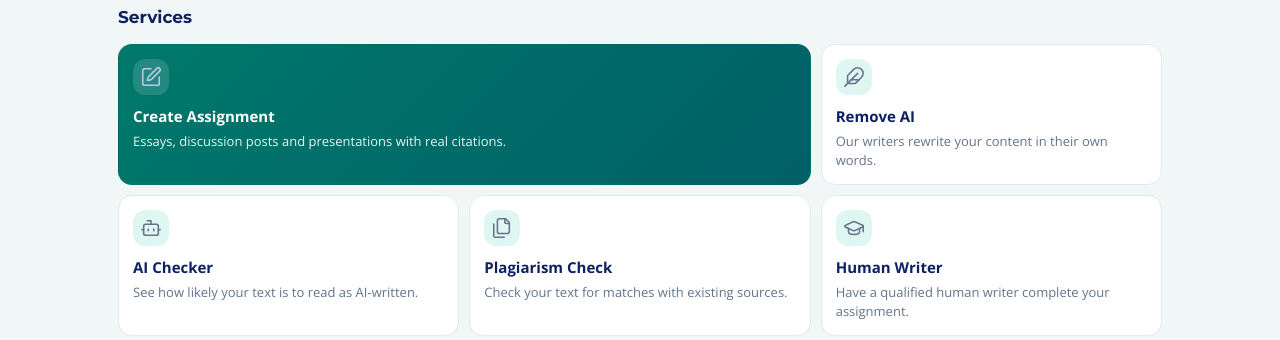
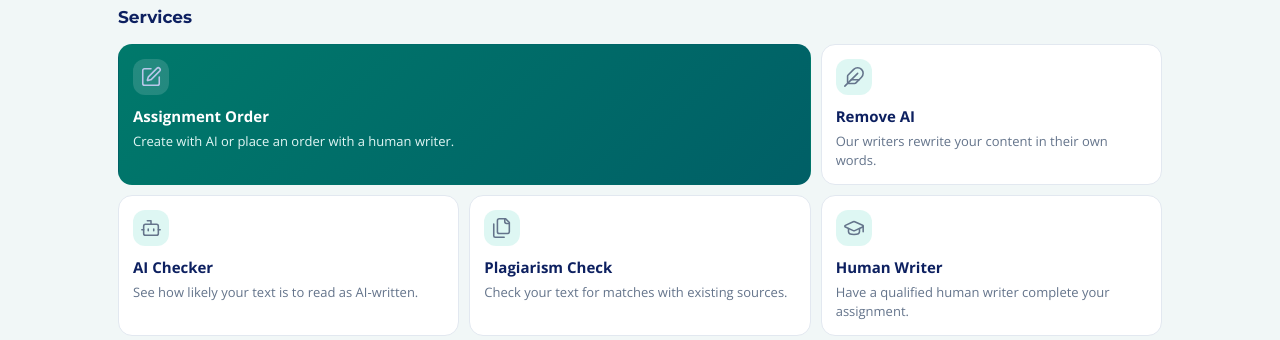
Before and after one commit to akyida001-lgtm/Smart-Study-Guides, a Flask app: page /dashboard in a window 1280 px wide. Shown: the part 351-691 px from the top of the page. Run offline with Flask 3, Linux system fonts and the light colour scheme; parts of the project's set-up code (start-up, migrations or seed data) failed here and were passed over; some libraries are stand-ins or nearby versions.

Commit message:
Rename menu to Assignment Order; add chooser page with AI pros/cons and order benefits

```diff
--- a/flask_app/app/routes.py
+++ b/flask_app/app/routes.py
@@ -388,7 +388,7 @@ def register_routes(app):
         },
     }
     GUEST_TILES = [
-        ("assign", "Create Assignment", "Essays, discussion posts and presentations with real citations.", "main.new_assignment"),
+        ("assign", "Assignment Order", "Create with AI or place an order with a human writer.", "main.assignment_order"),
         ("removeai", "Remove AI", "Our writers rewrite your content in their own words.", "main.remove_ai"),
         ("bot", "AI Checker", "See how likely your text is to read as AI-written.", "main.ai_checker"),
         ("files", "Plagiarism Check", "Check your text for matches with existing sources.", "main.plagiarism_checker"),
@@ -481,6 +481,10 @@ def register_routes(app):
         )
 
     # ---------- Assignment creation flow ----------
+
+    @main.route("/assignment-order")
+    def assignment_order():
+        return render_template("assignment_order.html", user=current_user)
 
     @main.route("/assignments/new", methods=["GET", "POST"])
     @guest_preview("assignments")
--- a/flask_app/templates/base.html
+++ b/flask_app/templates/base.html
@@ -65,9 +65,9 @@
   <!-- ── Instant pages: every main page is loaded in the background as soon as someone arrives ── -->
   <script>window.ssgWhenActive = function (f) { if (document.prerendering) { document.addEventListener('prerenderingchange', f, { once: true }); } else { f(); } };</script>
   {% if current_user.is_authenticated and not current_user.is_writer %}
-    {% set ssg_pages = [url_for('main.dashboard'), url_for('main.new_assignment'), url_for('main.my_assignments'), url_for('main.remove_ai'), url_for('main.ai_checker'), url_for('main.plagiarism_checker'), url_for('main.post_human_assignment'), url_for('main.job_docs'), url_for('main.pricing'), url_for('main.subscription_manage'), url_for('main.transactions'), url_for('main.profile'), url_for('main.help_page')] %}
+    {% set ssg_pages = [url_for('main.dashboard'), url_for('main.assignment_order'), url_for('main.new_assignment'), url_for('main.my_assignments'), url_for('main.remove_ai'), url_for('main.ai_checker'), url_for('main.plagiarism_checker'), url_for('main.post_human_assignment'), url_for('main.job_docs'), url_for('main.pricing'), url_for('main.subscription_manage'), url_for('main.transactions'), url_for('main.profile'), url_for('main.help_page')] %}
   {% elif not current_user.is_authenticated %}
-    {% set ssg_pages = [url_for('main.dashboard'), url_for('main.new_assignment'), url_for('main.remove_ai'), url_for('main.ai_checker'), url_for('main.plagiarism_checker'), url_for('main.post_human_assignment'), url_for('main.job_docs'), url_for('main.pricing'), url_for('main.help_page'), url_for('auth.login'), url_for('auth.signup'), url_for('main.index'), '/updates', '/terms', '/privacy'] %}
+    {% set ssg_pages = [url_for('main.dashboard'), url_for('main.assignment_order'), url_for('main.new_assignment'), url_for('main.remove_ai'), url_for('main.ai_checker'), url_for('main.plagiarism_checker'), url_for('main.post_human_assignment'), url_for('main.job_docs'), url_for('main.pricing'), url_for('main.help_page'), url_for('auth.login'), url_for('auth.signup'), url_for('main.index'), '/updates', '/terms', '/privacy'] %}
   {% else %}
     {% set ssg_pages = [] %}
   {% endif %}
@@ -175,8 +175,8 @@
       <a class="snav-item {% if request.endpoint == 'main.dashboard' %}active{% endif %}" href="{{ url_for('main.dashboard') }}">
         <span class="snav-icon">🏠</span> Dashboard
       </a>
-      <a class="snav-item {% if request.endpoint == 'main.new_assignment' %}active{% endif %}" href="{{ url_for('main.new_assignment') }}">
-        <span class="snav-icon">📝</span> Create Assignment
+      <a class="snav-item {% if request.endpoint in ('main.assignment_order', 'main.new_assignment') %}active{% endif %}" href="{{ url_for('main.assignment_order') }}">
+        <span class="snav-icon">📝</span> Assignment Order
       </a>
 
       <div class="snav-divider"></div>
@@ -334,7 +334,7 @@
   <a class="brand" href="{{ url_for('main.index') }}"><span class="tb-mark">{{ icon('book') }}</span><span class="tb-word">Smart Study<span class="dot">.</span>Guides</span></a>
   <div class="gn-links" id="gn-links">
     <a class="gn-link{% if request.endpoint == 'main.dashboard' %} is-active{% endif %}" href="{{ url_for('main.dashboard') }}" title="Dashboard"><span class="gn-ic">{{ icon('dashboard') }}</span><span>Dashboard</span></a>
-    <a class="gn-link{% if request.endpoint == 'main.new_assignment' %} is-active{% endif %}" href="{{ url_for('main.new_assignment') }}" title="Assignment"><span class="gn-ic">{{ icon('assign') }}</span><span>Assignment</span></a>
+    <a class="gn-link{% if request.endpoint in ('main.assignment_order', 'main.new_assignment') %} is-active{% endif %}" href="{{ url_for('main.assignment_order') }}" title="Assignment Order"><span class="gn-ic">{{ icon('assign') }}</span><span>Assignment Order</span></a>
     <a class="gn-link{% if request.endpoint == 'main.remove_ai' %} is-active{% endif %}" href="{{ url_for('main.remove_ai') }}" title="Remove AI"><span class="gn-ic">{{ icon('removeai') }}</span><span>Remove AI</span></a>
     <a class="gn-link{% if request.endpoint == 'main.ai_checker' %} is-active{% endif %}" href="{{ url_for('main.ai_checker') }}" title="AI Checker"><span class="gn-ic">{{ icon('bot') }}</span><span>AI Checker</span></a>
     <a class="gn-link{% if request.endpoint == 'main.plagiarism_checker' %} is-active{% endif %}" href="{{ url_for('main.plagiarism_checker') }}" title="Plagiarism"><span class="gn-ic">{{ icon('files') }}</span><span>Plagiarism</span></a>
--- a/flask_app/templates/dashboard.html
+++ b/flask_app/templates/dashboard.html
@@ -41,7 +41,7 @@
 
 </section>
 
-{% set dx_pages = [('My assignments','main.my_assignments','folder'),('New assignment','main.new_assignment','assign'),('Remove AI','main.remove_ai','removeai'),('AI checker','main.ai_checker','bot'),('Plagiarism','main.plagiarism_checker','files'),('Human writer','main.post_human_assignment','cap'),('Career','main.job_docs','briefcase'),('Updates','feed.updates_page','megaphone'),('Pricing','main.pricing','card'),('Billing','main.subscription_manage','wallet'),('Help','main.help_page','help'),('Profile','main.profile','user')] %}
+{% set dx_pages = [('My assignments','main.my_assignments','folder'),('Assignment Order','main.assignment_order','assign'),('Remove AI','main.remove_ai','removeai'),('AI checker','main.ai_checker','bot'),('Plagiarism','main.plagiarism_checker','files'),('Human writer','main.post_human_assignment','cap'),('Career','main.job_docs','briefcase'),('Updates','feed.updates_page','megaphone'),('Pricing','main.pricing','card'),('Billing','main.subscription_manage','wallet'),('Help','main.help_page','help'),('Profile','main.profile','user')] %}
 <h2 class="dx-h">Pages</h2>
 <nav class="dx-pages" aria-label="Pages">
   {% for label, ep, ic in dx_pages %}<a class="dx-pg" href="{{ url_for(ep) }}"><span class="ic">{{ icon(ic) }}</span><span>{{ label }}</span></a>{% endfor %}
```
